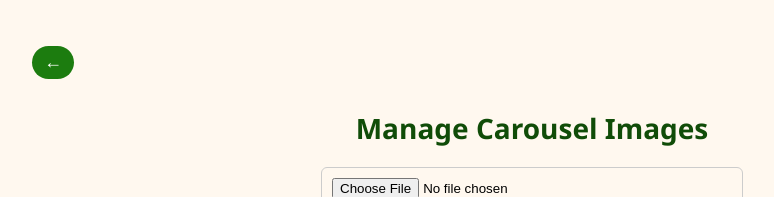
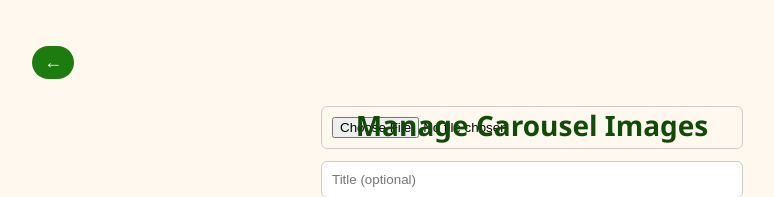
Before and after one commit to yzma-er/my-app, a React (Create React App) app: page /admin/manage-carousel in a window 1280 px wide. Shown: the top 197 px of the page, without its empty margins (108-882 px from the left). Built offline with nearby package versions, Linux system fonts and the light colour scheme; no server answers; sample sign-in values are in the browser's storage.

Commit message:
Update ManageCarousel.jsx

```diff
--- a/src/pages/ManageCarousel.jsx
+++ b/src/pages/ManageCarousel.jsx
@@ -92,7 +92,18 @@ function ManageCarousel() {
         </button>
       </div>
 
-      <h2>Manage Carousel Images</h2>
+      <h2
+          style={{
+            textAlign: "center",
+            margin: 0,
+            position: "absolute",
+            left: "50%",
+            transform: "translateX(-50%)",
+            width: "fit-content",
+          }}
+        >
+          Manage Carousel Images
+        </h2>
 
       <div className="upload-form">
         <input type="file" onChange={(e) => setFile(e.target.files[0])} />
```
